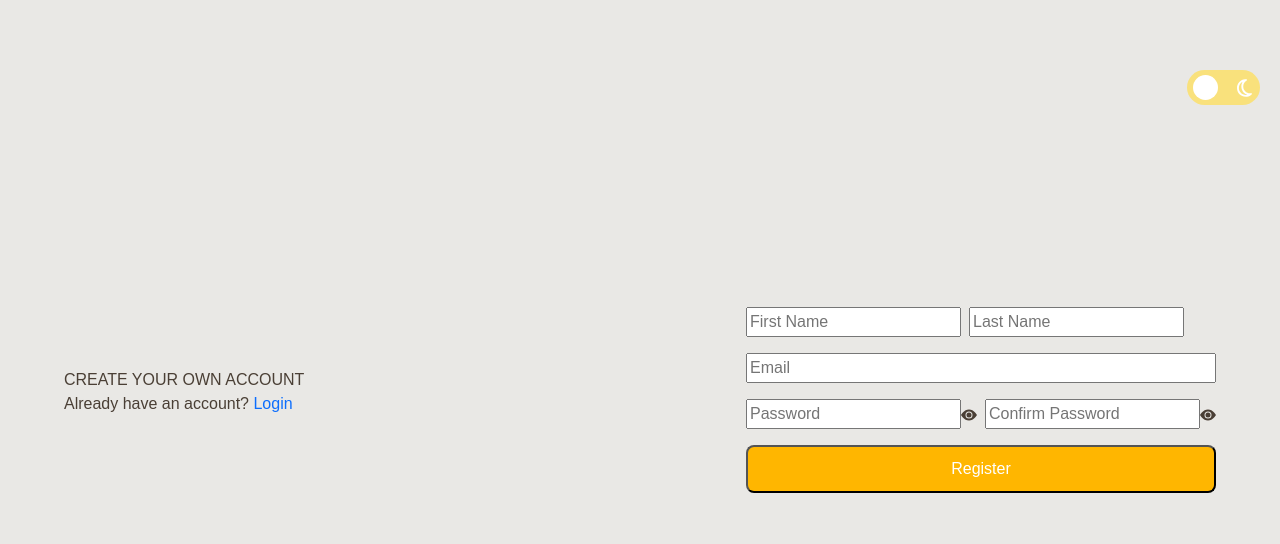
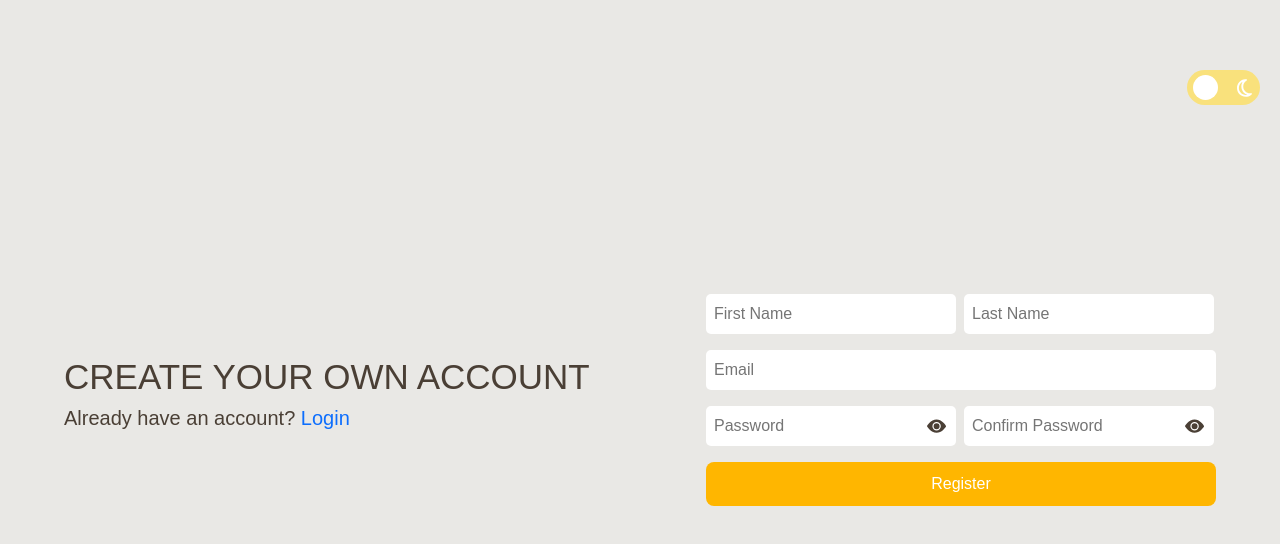
Before and after one commit to AnjumSunkesula/Global-Explorer, a React (Vite) app: page /login in a window 1280 px wide. Shown: the top 544 px of the page. Built offline with nearby package versions, Linux system fonts and the light colour scheme.

Commit message:
added new styles for login inputs

```diff
--- a/src/App.css
+++ b/src/App.css
@@ -119,6 +119,8 @@ html {
   color: var(--textColor);
 }
 
+
+
 /* LOGIN */
 /* .login-wrapper {
   background-color: var(--backgroundColor);
@@ -149,6 +151,62 @@ html {
   border: 1px solid var(--buttonHighlightColor);
 } */
 
+
+
+/* LOGIN */
+.input-container {
+  position: relative;
+  width: 100%;
+}
+@media screen and (width: 768px) {
+  .form-inputs{
+    width: 155px;
+  }
+  .email-input{
+    width: 320px;
+  }
+  .title{
+    font-size: 20px;
+  }
+  .title-caption{
+    font-size: 15px;
+  }
+}
+@media screen and (min-width : 1024px) {
+  .form-inputs {
+    width: 250px;
+  }
+  .email-input {
+    width: 510px;
+  }
+  .title{
+    font-size: 35px;
+  }
+  .title-caption{
+    font-size: 20px;
+  }
+}
+.form-inputs {
+  padding-right: 40px;
+  border-radius: 5px;
+  border: none;
+  padding: 8px;
+}
+.password-toggle-icon {
+  position: absolute;
+  top: 50%;
+  right: 10px;
+  transform: translateY(-50%);
+  font-size: 1.2rem;
+}
+/* DARKMODE FOR LOGIN */
+.dark-mode .password-toggle-icon{
+  color: #1c1c1c;
+}
+.btn-custom{
+  border: none;
+}
+
 /* COUNTRY SEARCH */
 .search-container{
   min-height: 500px;
@@ -170,6 +228,7 @@ html {
   box-shadow: 0 8px 15px 5px rgba(0, 0, 0, 0.1);
   transition: transform 0.3s ease-in-out;
 }
+
 /* DARKMODE FOR HOME */
 .dark-mode .container {
   background-color: transparent;
@@ -184,6 +243,7 @@ html {
   background-color: #ccc;
   color: white;
 }
+
 /* NAVBAR */
 .navbar{
   background-color: #f4f4f4;
@@ -201,6 +261,7 @@ html {
 .dark-mode .navbar .nav-link:hover {
   color: #ccc !important;
 }
+
 /* FOOTER */
 .footer{
   background-color: #f4f4f4;
@@ -209,6 +270,7 @@ html {
   background-color: #1c1c1c;
   color: #ccc;
 }
+
 /* OFFCANVAS */
 .custom-offcanvas {
   transition: transform 0.5s ease-out !important;
```
